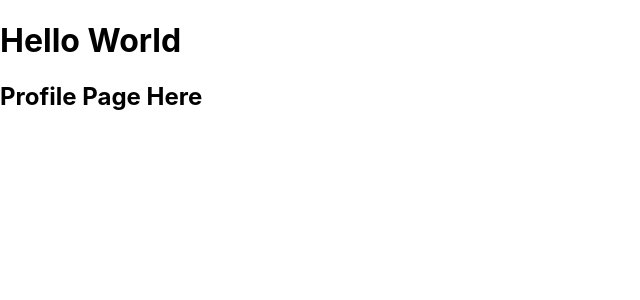
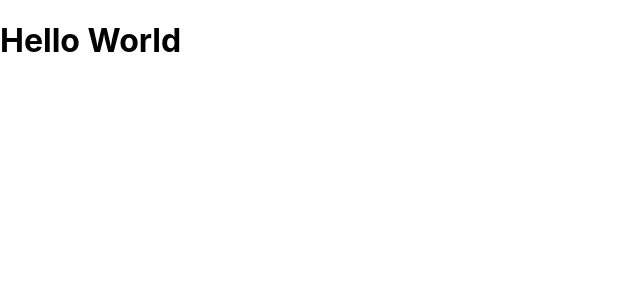
Before and after one commit to dmanojlovic/Clothing-app, a React (Create React App) app: page / in a window 1280 px wide. Shown: the top 300 px of the page, without its empty margins (0-640 px from the left). Built offline with nearby package versions, Linux system fonts and the light colour scheme.

Commit message:
new cjangae

```diff
--- a/src/App.js
+++ b/src/App.js
@@ -1,11 +1,11 @@
 import React from "react";
 import './App.css';
-
+import profilepage from './Components/profilepage'
 function App() {
   return (
-    <div>
+    <div container>
       <h1>Hello World</h1>
-      <h2>Profile Page Here</h2>
+      <profilepage />
     </div>
   )
 }
```
